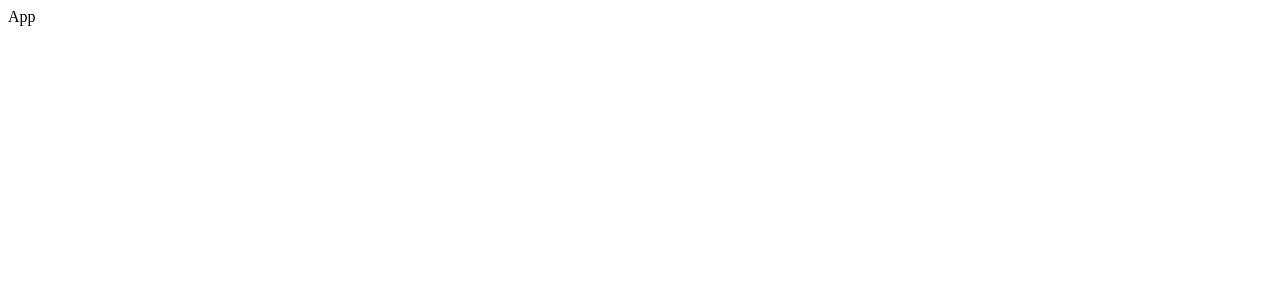
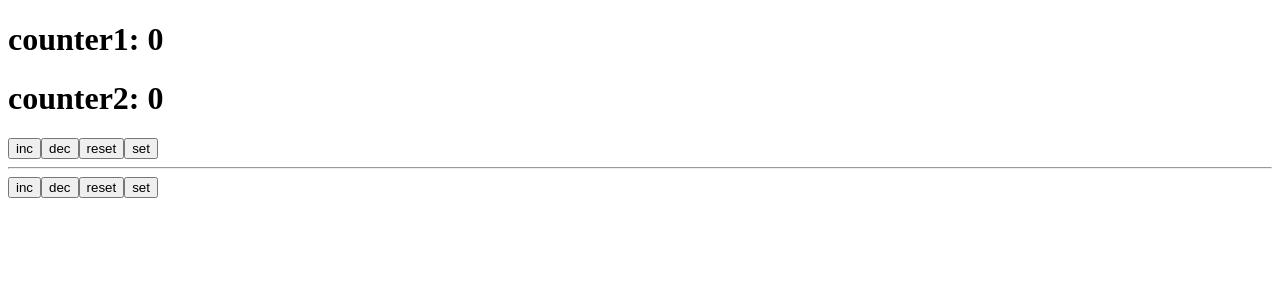
Before and after one commit to DemchyshynV/june-2022-react, a React (Create React App) app: page / in a window 1280 px wide. Shown: the top 300 px of the page. Built offline with nearby package versions, Linux system fonts and the light colour scheme.

Commit message:
reducer-part1

```diff
--- a/src/App.js
+++ b/src/App.js
@@ -1,7 +1,46 @@
+import {useReducer} from "react";
+
+const init = (initialValue) => {
+    return {counter1: initialValue, counter2: initialValue}
+}
+
+const reducer = (state, action) => {
+    switch (action.type) {
+        case 'INC1':
+            return {...state, counter1: state.counter1 + 1}
+        case  'DEC1':
+            return {...state, counter1: state.counter1 - 1}
+        case  'RESET1':
+            return {...state, counter1: 0}
+        case  'SET1':
+            return {...state, counter1: action.payload}
+        case 'INC2':
+            return {...state, counter2: state.counter2 + 1}
+        case  'DEC2':
+            return {...state, counter2: state.counter2 - 1}
+        case  'RESET2':
+            return {...state, counter2: 0}
+        case  'SET2':
+            return {...state, counter2: action.payload}
+    }
+    return {...state}
+}
+
 const App = () => {
+    const [state, dispatch] = useReducer(reducer, 0, init);
     return (
         <div>
-            App
+            <h1>counter1: {state.counter1}</h1>
+            <h1>counter2: {state.counter2}</h1>
+            <button onClick={() => dispatch({type: 'INC1'})}>inc</button>
+            <button onClick={() => dispatch({type: 'DEC1'})}>dec</button>
+            <button onClick={() => dispatch({type: 'RESET1'})}>reset</button>
+            <button onClick={() => dispatch({type: 'SET1', payload: 10})}>set</button>
+            <hr/>
+            <button onClick={() => dispatch({type: 'INC2'})}>inc</button>
+            <button onClick={() => dispatch({type: 'DEC2'})}>dec</button>
+            <button onClick={() => dispatch({type: 'RESET2'})}>reset</button>
+            <button onClick={() => dispatch({type: 'SET2', payload: 20})}>set</button>
         </div>
     );
 };
```
